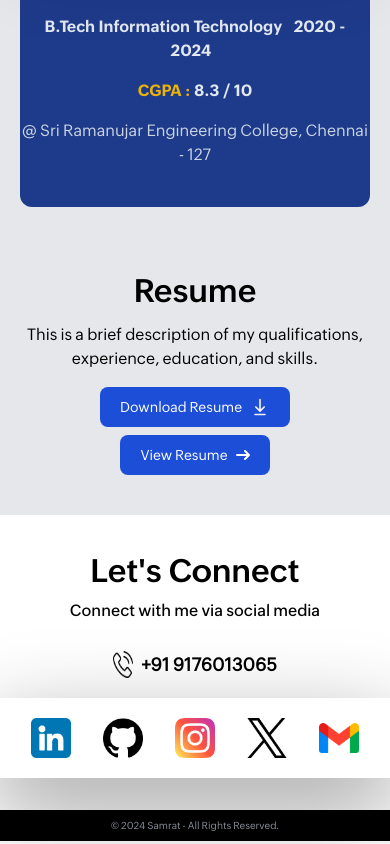
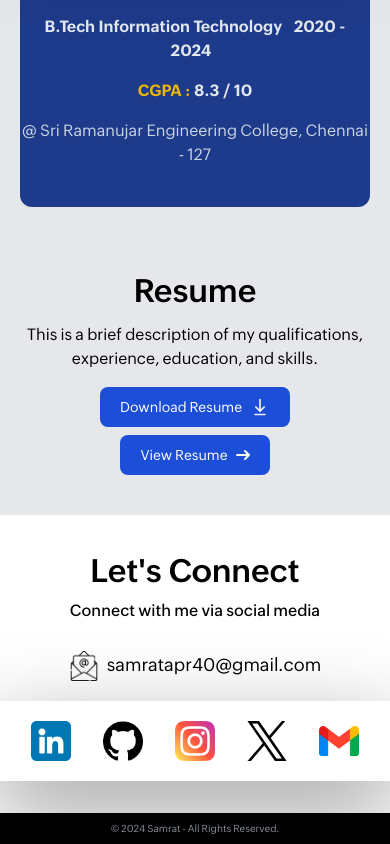
Before and after one commit to samrat2k03/Samrat, a React (Vite) app: page / in a window 390 px wide. Shown: the part 7225-8069 px from the top of the page. Built offline with nearby package versions, Linux system fonts and the light colour scheme.

Commit message:
removed phone no & added email

```diff
--- a/src/Sections/SocialLinks.jsx
+++ b/src/Sections/SocialLinks.jsx
@@ -1,6 +1,6 @@
 import React from "react";
 import { socialMedia } from "../Constants";
-import phone from "../Assets/social/phone-call.png";
+import email from "../Assets/social/email.png"
 
 function SocialLinks() {
   return (
@@ -14,10 +14,12 @@ function SocialLinks() {
         </p>
       </div>
       <div className="flex flex-row gap-2 py-5">
-        <img src={phone} alt="phone" height={20} width={20} />
-        <p className="font-[ZohoPuviRegular] font-bold hover:text-red-500 text-[18px] cursor-pointer">
-          +91 9176013065
-        </p>
+        <img src={email} alt="email" height={30} width={30} />
+        <a href="mailto:samratapr40@gmail.com">
+          <p className="font-[ZohoPuviRegular] font-semi-bold hover:text-red-500 text-[18px] cursor-pointer">
+            samratapr40@gmail.com
+          </p>
+        </a>
       </div>
       <section className="flex flex-row justify-center gap-8 bg-opacity-20 backdrop-blur-md rounded-lg shadow-[rgba(0,_0,_0,_0.4)_0px_30px_90px]">
         {socialMedia.map((social, index) => (
```
